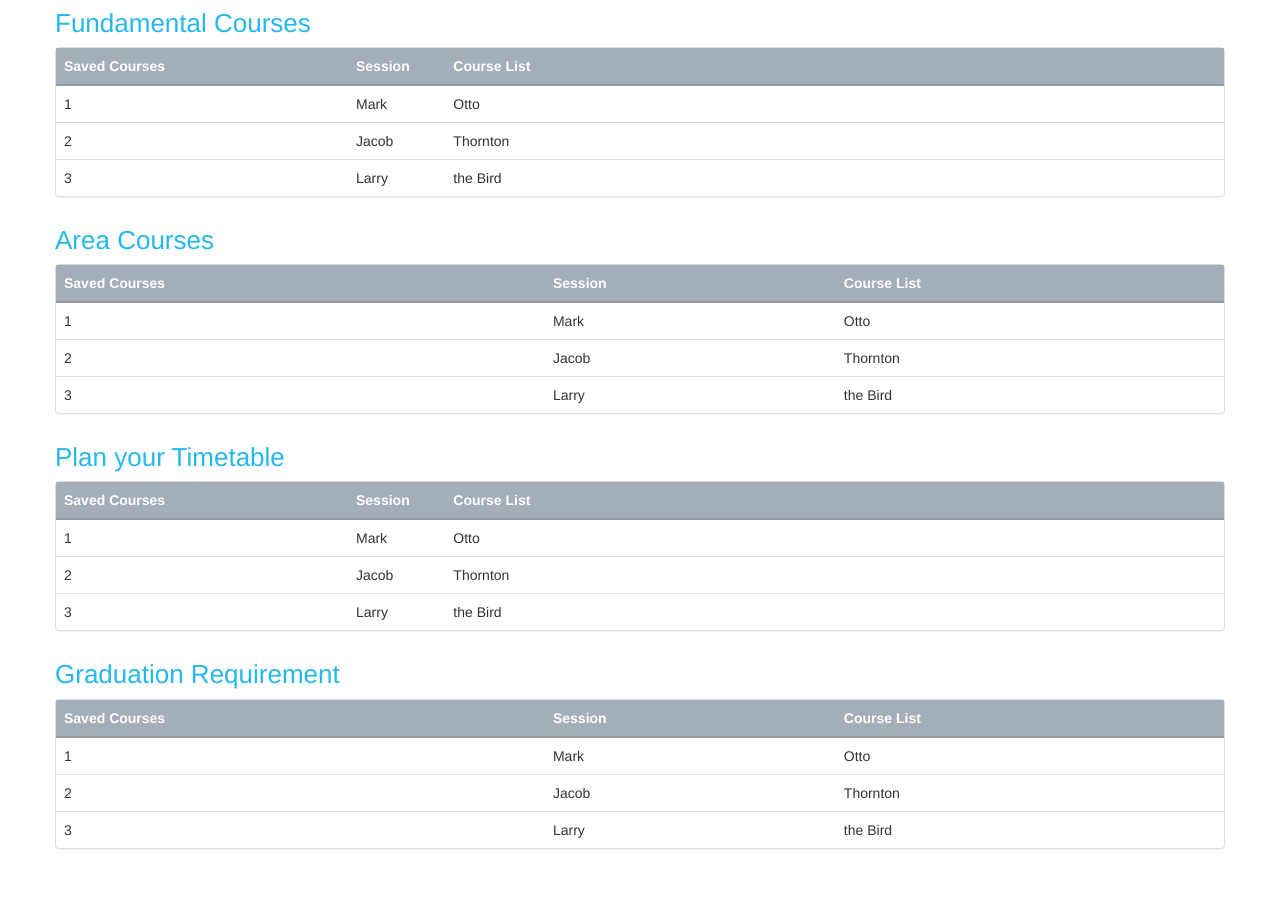
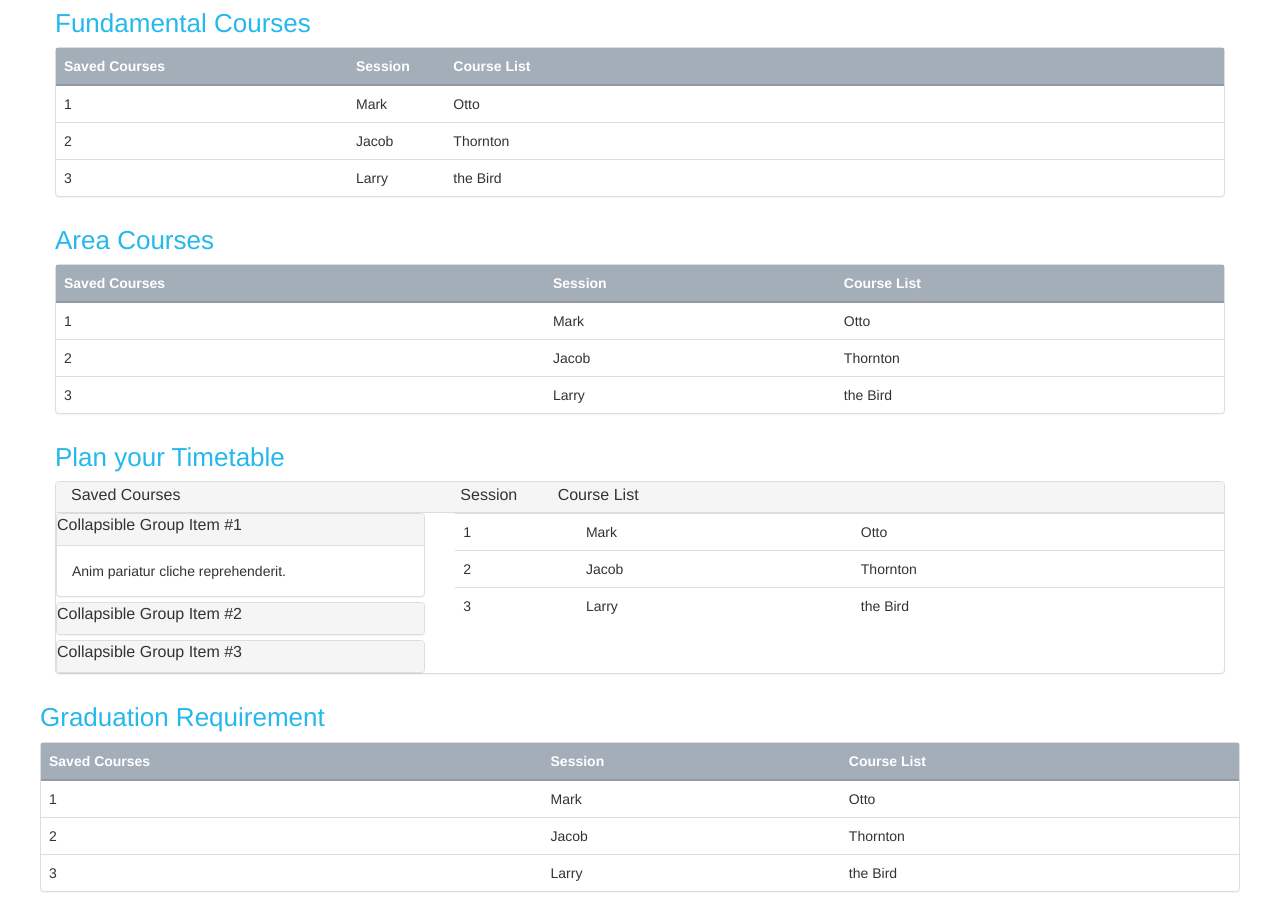
Before and after one commit to ETK/Courseplanner, a plain HTML site: page index.html in a window 1280 px wide. Before the commit the page ends 869 px from the top, so only its background shows below. Drawn offline with nearby package versions, Linux system fonts and the light colour scheme.

Commit message:
new feature for timetable

```diff
--- a/css/styles.css
+++ b/css/styles.css
@@ -2,6 +2,15 @@
 .panel-default>.table>thead{
     background-color: #a4aeb9;
 }
+
+.panel-default>.panel-heading {
+color: #333;
+background-color: #f5f5f5;
+border-color: #ddd;
+height: 31px;
+padding: 1.5px 0px;
+}
+
 
 .table>thead>tr>th {
     border-bottom: 2px solid #93999e;
--- a/index.html
+++ b/index.html
@@ -94,19 +94,67 @@
        Plan your Timetable
       </div>
       <div class="panel panel-default">
+       <div class="panel-heading">
+        <div class="panel-title col-md-4">Saved Courses</div>
+        <div class="panel-title col-md-1">Session</div>
+        <div class="panel-title col-md-7">Course List</div>
+       </div>
+        <div class="row">
+          <div class="col-md-4">
+           <div class="panel-group" id="accordion" role="tablist" aria-multiselectable="true">
+            <div class="panel panel-default">
+              <div class="panel-heading" role="tab" id="headingOne">
+                <h4 class="panel-title">
+                  <a data-toggle="collapse" data-parent="#accordion" href="#collapseOne" aria-expanded="true" aria-controls="collapseOne">
+                    Collapsible Group Item #1
+                  </a>
+                </h4>
+              </div>
+              <div id="collapseOne" class="panel-collapse collapse in" role="tabpanel" aria-labelledby="headingOne">
+                <div class="panel-body">
+                  Anim pariatur cliche reprehenderit.
+                </div>
+              </div>
+            </div>
+            <div class="panel panel-default">
+              <div class="panel-heading" role="tab" id="headingTwo">
+                <h4 class="panel-title">
+                  <a class="collapsed" data-toggle="collapse" data-parent="#accordion" href="#collapseTwo" aria-expanded="false" aria-controls="collapseTwo">
+                    Collapsible Group Item #2
+                  </a>
+                </h4>
+              </div>
+              <div id="collapseTwo" class="panel-collapse collapse" role="tabpanel" aria-labelledby="headingTwo">
+                <div class="panel-body">
+                  Anim pariatur cliche reprehenderit.
+                </div>
+              </div>
+            </div>
+            <div class="panel panel-default">
+              <div class="panel-heading" role="tab" id="headingThree">
+                <h4 class="panel-title">
+                  <a class="collapsed" data-toggle="collapse" data-parent="#accordion" href="#collapseThree" aria-expanded="false" aria-controls="collapseThree">
+                    Collapsible Group Item #3
+                  </a>
+                </h4>
+              </div>
+              <div id="collapseThree" class="panel-collapse collapse" role="tabpanel" aria-labelledby="headingThree">
+                <div class="panel-body">
+                  Anim pariatur cliche reprehenderit.
+                </div>
+              </div>
+            </div>
+          </div>
+        </div>
         <!-- Table -->
-        <table class="table timetable">
+        <div class="col-md-8">
+          <table class="table">
             <thead>
-            <tr>
-              <th class="col-md-3">Saved Courses</th>
-              <th class="col-md-1">Session</th>
-              <th class="col-md-8">Course List</th>
-            </tr>
             </thead>
             <tbody>
               <tr>
                 <td>1</td>
-              <td >Mark</td>
+                <td>Mark</td>
                 <td>Otto</td>
               </tr>
               <tr>
@@ -122,7 +170,11 @@
             </tbody>
           </table>
         </div>
+
+      </div>
      </div> <!-- end of the row -->
+
+
 
 
      <div class="row">
```
Lines whose indentation alone changed are shown as unchanged.
